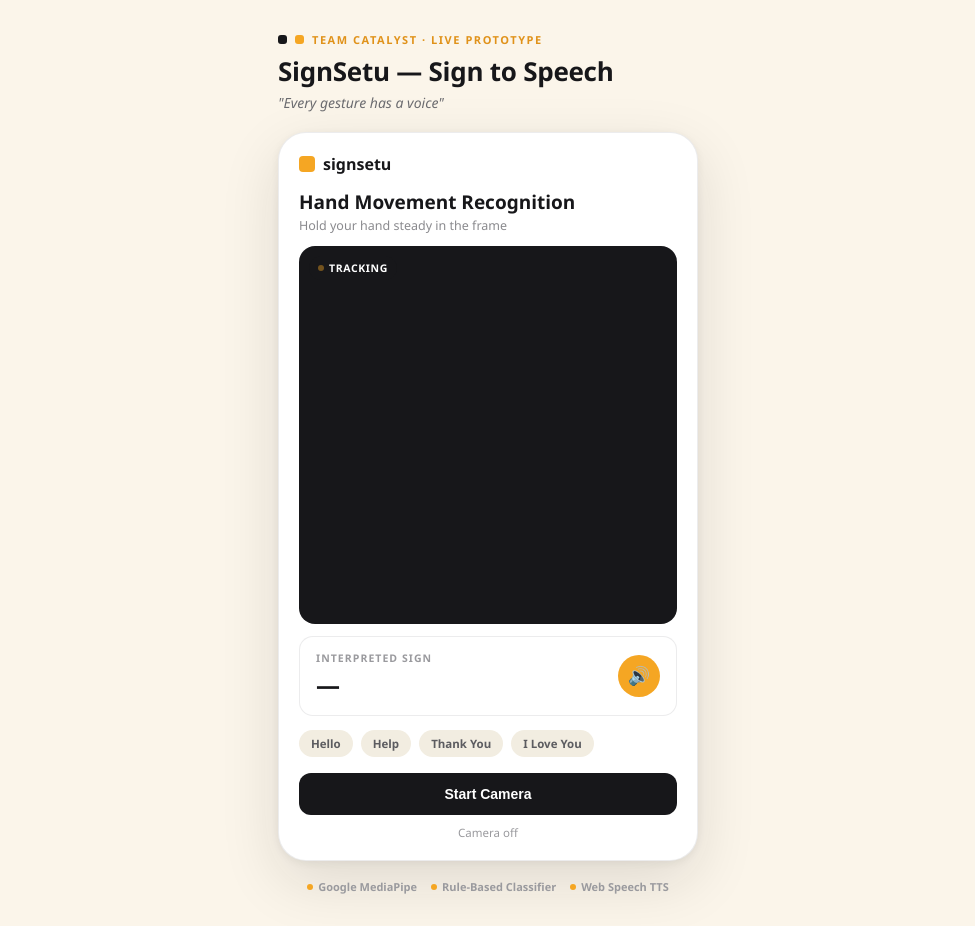
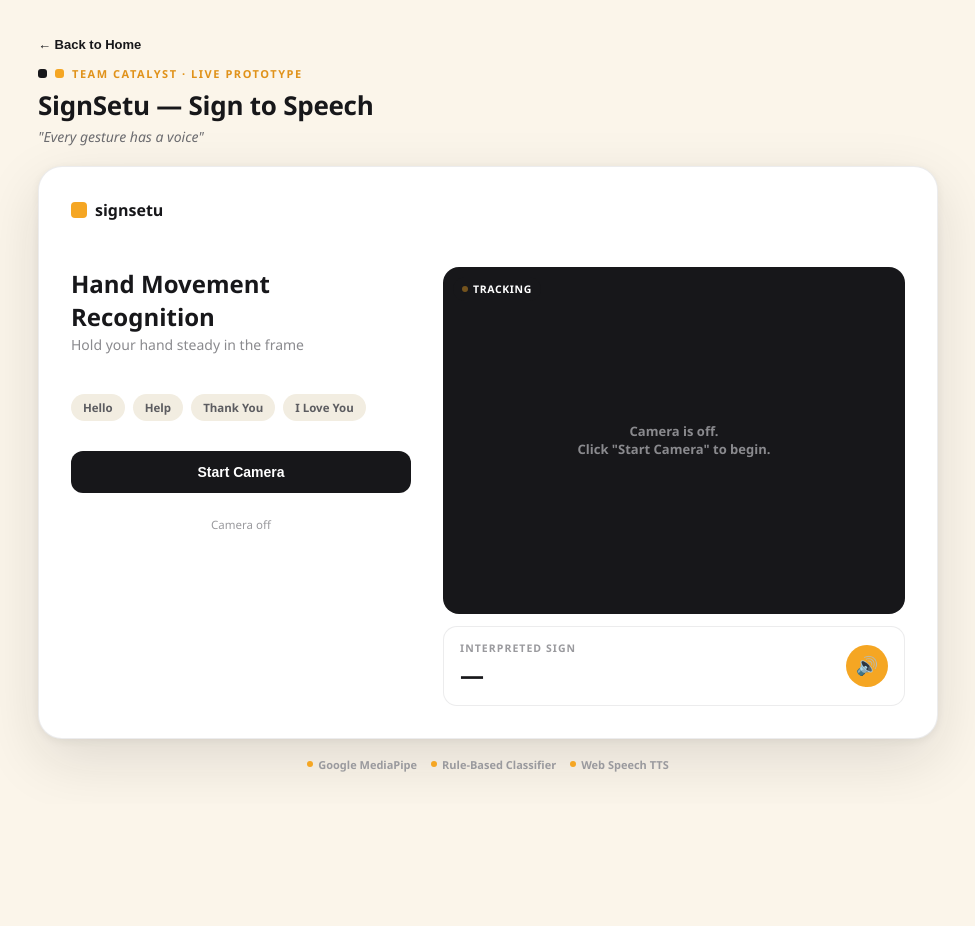
Before and after one commit to mahimajodha/Signsetu, a plain HTML site: page sign-to-speech/index.html in a window 1280 px wide. Shown: the whole page, without its empty margins (152-1127 px from the left). After the commit the page ends 804 px from the top, so only its background shows below. Drawn offline with Linux system fonts and the light colour scheme; a script that the page names is missing.

Commit message:
Add responsive layout, Stop Camera fix, and Back to Home navigation across all screens

```diff
--- a/sign-to-speech/index.html
+++ b/sign-to-speech/index.html
@@ -23,206 +23,141 @@
     background:var(--cream);
     color:var(--ink);
     min-height:100vh;
-    display:flex;
-    align-items:center;
-    justify-content:center;
     padding:32px 16px;
   }
-  .app{
-    width:100%;
-    max-width:420px;
+  .app{ width:100%; max-width:420px; margin:0 auto; }
+  .backlink{
+    display:inline-flex; align-items:center; gap:6px;
+    font-size:13px; font-weight:700; color:var(--ink); text-decoration:none;
+    margin-bottom:14px; cursor:pointer; background:none; border:none; padding:0;
   }
   .eyebrow{
-    display:flex;
-    align-items:center;
-    gap:8px;
-    font-size:11px;
-    font-weight:700;
-    letter-spacing:0.14em;
-    text-transform:uppercase;
-    color:var(--amber-deep);
-    margin-bottom:6px;
+    display:flex; align-items:center; gap:8px;
+    font-size:11px; font-weight:700; letter-spacing:0.14em;
+    text-transform:uppercase; color:var(--amber-deep); margin-bottom:6px;
   }
   .eyebrow .dot{width:9px;height:9px;border-radius:3px;background:var(--ink);display:inline-block;}
   .eyebrow .dot.amber{background:var(--amber);}
-  h1{
-    font-size:26px;
-    margin:0 0 4px 0;
-    letter-spacing:-0.01em;
-  }
-  .tagline{
-    font-style:italic;
-    color:#6b6b6f;
-    margin:0 0 20px 0;
-    font-size:14px;
-  }
+  h1{ font-size:26px; margin:0 0 4px 0; letter-spacing:-0.01em; }
+  .tagline{ font-style:italic; color:#6b6b6f; margin:0 0 20px 0; font-size:14px; }
+
   .phone{
-    background:var(--panel);
-    border-radius:28px;
-    padding:20px;
+    background:var(--panel); border-radius:28px; padding:20px;
     box-shadow:0 20px 60px rgba(23,23,26,0.12), 0 2px 8px rgba(23,23,26,0.06);
     border:1px solid var(--line);
   }
-  .topbar{
-    display:flex;
-    align-items:center;
-    justify-content:space-between;
-    margin-bottom:14px;
+  .topbar{ display:flex; align-items:center; justify-content:space-between; margin-bottom:14px; }
+  .brand{ display:flex; align-items:center; gap:8px; font-weight:800; font-size:16px; }
+  .brand .sq{ width:16px;height:16px;border-radius:4px;background:var(--amber); }
+  h2.screen-title{ font-size:19px; margin:0 0 2px 0; }
+  .screen-sub{ font-size:12.5px; color:#8a8a8e; margin:0 0 12px 0; }
+
+  .cam-wrap{
+    position:relative; background:var(--ink); border-radius:16px; overflow:hidden; aspect-ratio:1/1;
   }
-  .brand{
-    display:flex;
-    align-items:center;
-    gap:8px;
-    font-weight:800;
-    font-size:16px;
+  video{ position:absolute; inset:0; width:100%; height:100%; object-fit:cover; transform:scaleX(-1); }
+  canvas{ position:absolute; inset:0; width:100%; height:100%; transform:scaleX(-1); }
+  .badge{
+    position:absolute; top:10px; left:10px; z-index:5;
+    background:rgba(23,23,26,0.75); color:#fff; font-size:10.5px; font-weight:700;
+    letter-spacing:0.06em; padding:5px 9px; border-radius:20px;
+    display:flex; align-items:center; gap:5px;
   }
-  .brand .sq{
-    width:16px;height:16px;border-radius:4px;background:var(--amber);
+  .badge .ping{ width:6px;height:6px;border-radius:50%;background:var(--amber); animation:pulse 1.4s infinite; }
+  @keyframes pulse{0%,100%{opacity:1;}50%{opacity:0.3;}}
+
+  .cam-off-overlay{
+    position:absolute; inset:0; display:flex; align-items:center; justify-content:center;
+    color:#8a8a8e; font-size:13px; font-weight:600; text-align:center; padding:20px;
   }
-  h2.screen-title{
-    font-size:19px;
-    margin:0 0 2px 0;
+
+  .result-box{
+    margin-top:12px; background:#fff; border:1px solid var(--line); border-radius:14px;
+    padding:14px 16px; display:flex; align-items:center; justify-content:space-between; gap:10px;
   }
-  .screen-sub{
-    font-size:12.5px;
-    color:#8a8a8e;
-    margin:0 0 12px 0;
+  .result-label{ font-size:10.5px; font-weight:700; letter-spacing:0.1em; text-transform:uppercase; color:#9a9a9e; margin-bottom:3px; }
+  .result-word{ font-size:24px; font-weight:800; }
+  .speak-btn{
+    width:42px;height:42px; border-radius:50%; background:var(--amber); border:none;
+    display:flex;align-items:center;justify-content:center; cursor:pointer; font-size:18px; flex-shrink:0;
   }
-  .cam-wrap{
-    position:relative;
-    background:var(--ink);
-    border-radius:16px;
-    overflow:hidden;
-    aspect-ratio:1/1;
+
+  .signs-row{ display:flex; flex-wrap:wrap; gap:8px; margin-top:14px; }
+  .chip{ font-size:11.5px; font-weight:600; padding:6px 12px; border-radius:20px; background:#f2ede1; color:#5c5c60; }
+
+  .btn-row{ display:flex; gap:8px; margin-top:16px; }
+  .start-btn{
+    flex:1; padding:13px; border-radius:12px; border:none; background:var(--ink);
+    color:#fff; font-size:14px; font-weight:700; cursor:pointer;
   }
-  video{
-    position:absolute; inset:0;
-    width:100%; height:100%;
-    object-fit:cover;
-    transform:scaleX(-1);
+  .start-btn:disabled{ opacity:0.5; cursor:default; }
+  .stop-btn{
+    flex:1; padding:13px; border-radius:12px; border:none; background:#EDE7DA;
+    color:var(--ink); font-size:14px; font-weight:700; cursor:pointer; display:none;
   }
-  canvas{
-    position:absolute; inset:0;
-    width:100%; height:100%;
-    transform:scaleX(-1);
+  .stop-btn.visible{ display:block; }
+
+  .status-line{ text-align:center; font-size:11.5px; color:#9a9a9e; margin-top:10px; min-height:14px; }
+  .footer-tags{ display:flex; gap:14px; justify-content:center; margin-top:18px; font-size:11px; color:#9a9a9e; font-weight:600; flex-wrap:wrap; }
+  .footer-tags span{ display:flex; align-items:center; gap:5px; }
+  .footer-tags .fdot{ width:6px; height:6px; border-radius:50%; background:var(--amber); }
+
+  /* ---- Responsive desktop layout ---- */
+  @media (min-width: 860px){
+    .app{ max-width: 900px; }
+    .phone{
+      display:grid;
+      grid-template-columns: 340px 1fr;
+      gap:32px;
+      padding:32px;
+      border-radius:24px;
+      align-items:start;
     }
-  .badge{
-    position:absolute;
-    top:10px; left:10px;
-    z-index:5;
-    background:rgba(23,23,26,0.75);
-    color:#fff;
-    font-size:10.5px;
-    font-weight:700;
-    letter-spacing:0.06em;
-    padding:5px 9px;
-    border-radius:20px;
-    display:flex;
-    align-items:center;
-    gap:5px;
-  }
-  .badge .ping{
-    width:6px;height:6px;border-radius:50%;background:var(--amber);
-    animation:pulse 1.4s infinite;
-  }
-  @keyframes pulse{0%,100%{opacity:1;}50%{opacity:0.3;}}
-  .result-box{
-    margin-top:12px;
-    background:#fff;
-    border:1px solid var(--line);
-    border-radius:14px;
-    padding:14px 16px;
-    display:flex;
-    align-items:center;
-    justify-content:space-between;
-    gap:10px;
-  }
-  .result-label{
-    font-size:10.5px;
-    font-weight:700;
-    letter-spacing:0.1em;
-    text-transform:uppercase;
-    color:#9a9a9e;
-    margin-bottom:3px;
-  }
-  .result-word{
-    font-size:24px;
-    font-weight:800;
-  }
-  .speak-btn{
-    width:42px;height:42px;
-    border-radius:50%;
-    background:var(--amber);
-    border:none;
-    display:flex;align-items:center;justify-content:center;
-    cursor:pointer;
-    font-size:18px;
-    flex-shrink:0;
-  }
-  .signs-row{
-    display:flex;
-    flex-wrap:wrap;
-    gap:8px;
-    margin-top:14px;
-  }
-  .chip{
-    font-size:11.5px;
-    font-weight:600;
-    padding:6px 12px;
-    border-radius:20px;
-    background:#f2ede1;
-    color:#5c5c60;
-  }
-  .start-btn{
-    width:100%;
-    margin-top:16px;
-    padding:13px;
-    border-radius:12px;
-    border:none;
-    background:var(--ink);
-    color:#fff;
-    font-size:14px;
-    font-weight:700;
-    cursor:pointer;
-  }
-  .start-btn:disabled{opacity:0.5;cursor:default;}
-  .footer-tags{
-    display:flex;
-    gap:14px;
-    justify-content:center;
-    margin-top:18px;
-    font-size:11px;
-    color:#9a9a9e;
-    font-weight:600;
-  }
-  .footer-tags span{display:flex;align-items:center;gap:5px;}
-  .footer-tags .fdot{width:6px;height:6px;border-radius:50%;background:var(--amber);}
-  .status-line{
-    text-align:center;
-    font-size:11.5px;
-    color:#9a9a9e;
-    margin-top:10px;
-    min-height:14px;
+    .topbar{ grid-column: 1 / -1; }
+    .intro-col{ display:flex; flex-direction:column; gap:14px; }
+    .intro-col .screen-title{ font-size:24px; }
+    .intro-col .screen-sub{ font-size:14px; }
+    .cam-col{ display:flex; flex-direction:column; }
+    .cam-wrap{ aspect-ratio:4/3; max-width:520px; }
   }
 </style>
 </head>
 <body>
 <div class="app">
+  <button class="backlink" onclick="location.href='../index.html'">← Back to Home</button>
   <div class="eyebrow"><span class="dot"></span><span class="dot amber"></span>TEAM CATALYST · LIVE PROTOTYPE</div>
   <h1>SignSetu — Sign to Speech</h1>
   <p class="tagline">"Every gesture has a voice"</p>
 
   <div class="phone">
-    <div class="topbar">
-      <div class="brand"><span class="sq"></span>signsetu</div>
-    </div>
+    <div class="topbar"><div class="brand"><span class="sq"></span>signsetu</div></div>
+
+    <div class="intro-col">
+      <div>
         <h2 class="screen-title">Hand Movement Recognition</h2>
         <p class="screen-sub">Hold your hand steady in the frame</p>
+      </div>
 
+      <div class="signs-row">
+        <span class="chip">Hello</span>
+        <span class="chip">Help</span>
+        <span class="chip">Thank You</span>
+        <span class="chip">I Love You</span>
+      </div>
+
+      <div class="btn-row">
+        <button class="start-btn" id="startBtn">Start Camera</button>
+        <button class="stop-btn" id="stopBtn">Stop Camera</button>
+      </div>
+      <div class="status-line" id="statusLine">Camera off</div>
+    </div>
+
+    <div class="cam-col">
       <div class="cam-wrap">
         <div class="badge"><span class="ping"></span>TRACKING</div>
         <video id="video" playsinline></video>
         <canvas id="canvas"></canvas>
+        <div class="cam-off-overlay" id="camOffOverlay">Camera is off.<br/>Click "Start Camera" to begin.</div>
       </div>
 
       <div class="result-box">
@@ -232,16 +167,7 @@
         </div>
         <button class="speak-btn" id="speakBtn" title="Speak again">🔊</button>
       </div>
-
-    <div class="signs-row">
-      <span class="chip">Hello</span>
-      <span class="chip">Help</span>
-      <span class="chip">Thank You</span>
-      <span class="chip">I Love You</span>
     </div>
-
-    <button class="start-btn" id="startBtn">Start Camera</button>
-    <div class="status-line" id="statusLine">Camera off</div>
   </div>
 
   <div class="footer-tags">
@@ -258,24 +184,21 @@ const ctx = canvasEl.getContext('2d');
 const resultWord = document.getElementById('resultWord');
 const speakBtn = document.getElementById('speakBtn');
 const startBtn = document.getElementById('startBtn');
+const stopBtn = document.getElementById('stopBtn');
 const statusLine = document.getElementById('statusLine');
+const camOffOverlay = document.getElementById('camOffOverlay');
 
 let lastSpokenWord = "";
 let lastSpokenTime = 0;
 let currentWord = "—";
 let camera = null;
-
-// ---- Gesture classification logic ----
-// Landmarks indices (MediaPipe Hands):
-// Tip ids: thumb 4, index 8, middle 12, ring 16, pinky 20
-// PIP/lower joints used to check "extended" vs "folded"
+let cameraRunning = false;
 
 function dist(a, b) {
   return Math.hypot(a.x - b.x, a.y - b.y, a.z - b.z);
 }
 
 function fingerExtended(lm, tipIdx, pipIdx, mcpIdx) {
-  // A finger is "extended" if the tip is farther from the wrist (0) than the pip joint
   const wrist = lm[0];
   return dist(lm[tipIdx], wrist) > dist(lm[pipIdx], wrist) * 1.05;
 }
@@ -290,28 +213,22 @@ function classifyGesture(lm) {
   const pinkyExt = fingerExtended(lm, 20, 18, 17);
 
   // Thumb: measure how far the tip has swept away from the base of the pinky.
-  // Tucked into a fist -> tip stays close to pinky base. Splayed out -> tip moves far away.
   const thumbExt = dist(thumbTip, pinkyMcp) > dist(thumbMcp, pinkyMcp) * 1.35;
 
   const extendedCount = [thumbExt, indexExt, middleExt, ringExt, pinkyExt].filter(Boolean).length;
 
-  // Open palm -> Hello
   if (indexExt && middleExt && ringExt && pinkyExt && extendedCount >= 4) {
     return "Hello";
   }
-  // Closed fist (thumb tucked in too) -> Help
   if (!thumbExt && !indexExt && !middleExt && !ringExt && !pinkyExt) {
     return "Help";
   }
-  // Index + pinky extended, middle+ring folded (rock sign) -> I Love You (approx ILY handshape uses thumb+index+pinky)
   if (indexExt && pinkyExt && !middleExt && !ringExt) {
     return "I Love You";
   }
-  // Index + middle extended (peace-ish / two fingers) -> Thank You (placeholder mapping)
   if (indexExt && middleExt && !ringExt && !pinkyExt) {
     return "Thank You";
   }
-
   return null;
 }
 
@@ -335,8 +252,6 @@ function onResults(results) {
 
   if (results.multiHandLandmarks && results.multiHandLandmarks.length > 0) {
     const lm = results.multiHandLandmarks[0];
-
-    // draw connections + points in orange, matching prototype
     if (window.HAND_CONNECTIONS) {
       drawConnectors(ctx, lm, HAND_CONNECTIONS, { color: '#F5A623', lineWidth: 3 });
     }
@@ -368,7 +283,7 @@ hands.setOptions({
 });
 hands.onResults(onResults);
 
-startBtn.addEventListener('click', async () => {
+async function startCamera() {
   startBtn.disabled = true;
   statusLine.textContent = "Requesting camera access…";
   try {
@@ -378,12 +293,46 @@ startBtn.addEventListener('click', async () => {
       height: 480
     });
     await camera.start();
+    cameraRunning = true;
+    camOffOverlay.style.display = 'none';
     statusLine.textContent = "Camera live — show a hand sign";
     startBtn.textContent = "Camera Running";
+    stopBtn.classList.add('visible');
   } catch (err) {
     statusLine.textContent = "Camera access failed: " + err.message;
     startBtn.disabled = false;
   }
+}
+
+function stopCamera() {
+  if (camera) {
+    camera.stop(); // stops the MediaPipe camera_utils loop
+  }
+  // Explicitly stop every hardware track so the browser releases the webcam
+  // (the camera indicator light should turn off after this).
+  const stream = videoEl.srcObject;
+  if (stream) {
+    stream.getTracks().forEach(track => track.stop());
+  }
+  videoEl.srcObject = null;
+  ctx.clearRect(0, 0, canvasEl.width, canvasEl.height);
+
+  cameraRunning = false;
+  camOffOverlay.style.display = 'flex';
+  startBtn.disabled = false;
+  startBtn.textContent = "Start Camera";
+  stopBtn.classList.remove('visible');
+  statusLine.textContent = "Camera stopped";
+  resultWord.textContent = "—";
+  currentWord = "—";
+}
+
+startBtn.addEventListener('click', startCamera);
+stopBtn.addEventListener('click', stopCamera);
+
+// Release the camera automatically if the user navigates away or closes the tab
+window.addEventListener('beforeunload', () => {
+  if (cameraRunning) stopCamera();
 });
 </script>
 </body>
```
Also changed, not shown: index.html (+23 -0 lines), speech-to-sign/index.html (+38 -6 lines). Lines whose indentation alone changed are shown as unchanged.
